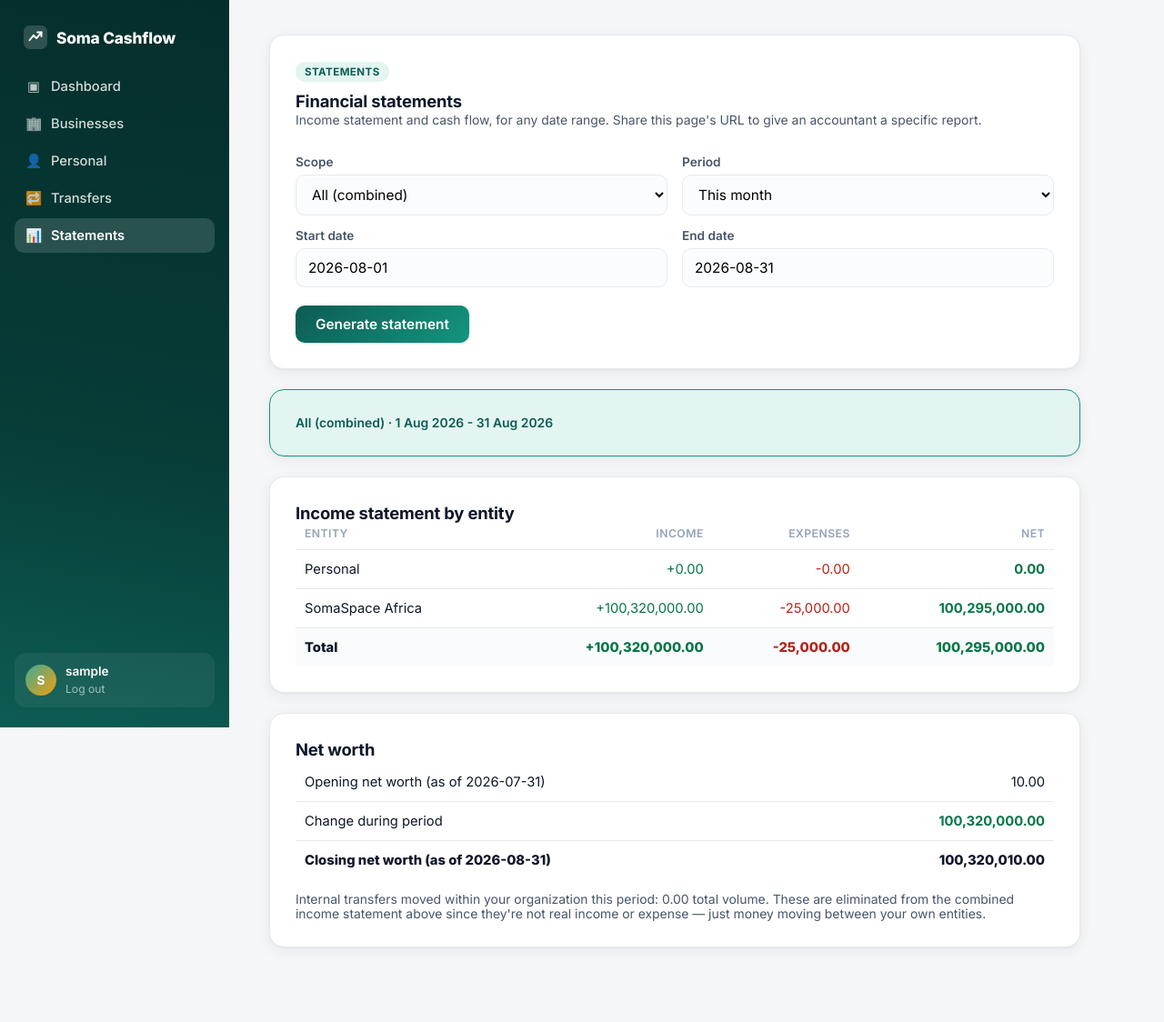
After one commit to jonsoncosmas/soma_cashflow, a PHP site: page /statements.php in a window 1280 px wide. The commit adds this page. Shown: the whole page at 91% size. Run offline with PHP 8.4, Linux system fonts and the light colour scheme; the visitor is signed in with stand-in values (Sample User, id 1); data comes from the database, SQL or seed files in the repository; tables that the repository leaves empty hold one stand-in row (values such as "Sample post").

Commit message:
Phase 4: statement engine

```diff
--- a/includes/header.php
+++ b/includes/header.php
@@ -327,6 +327,9 @@ function nav_active(string $path, string $needle): string
             <a class="<?= nav_active((string) $currentPath, 'transfer.php') ?>" href="/soma_cashflow/public/transfer.php">
                 <span class="navicon">&#128257;</span> Transfers
             </a>
+            <a class="<?= nav_active((string) $currentPath, 'statements.php') ?>" href="/soma_cashflow/public/statements.php">
+                <span class="navicon">&#128202;</span> Statements
+            </a>
         </nav>
         <div class="user-card">
             <div class="avatar"><?= h(strtoupper(substr($user['name'], 0, 1))) ?></div>
--- /dev/null
+++ b/includes/statement_helpers.php
@@ -0,0 +1,288 @@
+<?php
+declare(strict_types=1);
+
+/**
+ * Soma Cashflow - Statement engine (Phase 4)
+ */
+
+/**
+ * Resolves a preset (or custom start/end) into a concrete date range.
+ */
+function resolve_date_range(string $preset, ?string $customStart, ?string $customEnd): array
+{
+    $today = new DateTime('now');
+
+    switch ($preset) {
+        case 'week':
+            $start = (clone $today)->modify('monday this week');
+            $end   = (clone $today)->modify('sunday this week');
+            break;
+
+        case 'quarter':
+            $month = (int) $today->format('n');
+            $qStartMonth = (int) (floor(($month - 1) / 3) * 3 + 1);
+            $start = new DateTime($today->format('Y') . '-' . str_pad((string) $qStartMonth, 2, '0', STR_PAD_LEFT) . '-01');
+            $end   = (clone $start)->modify('+2 months')->modify('last day of this month');
+            break;
+
+        case 'half':
+            $half  = ((int) $today->format('n') <= 6) ? '01' : '07';
+            $start = new DateTime($today->format('Y') . '-' . $half . '-01');
+            $end   = (clone $start)->modify('+5 months')->modify('last day of this month');
+            break;
+
+        case 'year':
+            $start = new DateTime($today->format('Y') . '-01-01');
+            $end   = new DateTime($today->format('Y') . '-12-31');
+            break;
+
+        case 'custom':
+            $start = ($customStart && DateTime::createFromFormat('Y-m-d', $customStart))
+                ? new DateTime($customStart) : new DateTime('first day of this month');
+            $end = ($customEnd && DateTime::createFromFormat('Y-m-d', $customEnd))
+                ? new DateTime($customEnd) : new DateTime('last day of this month');
+            break;
+
+        case 'month':
+        default:
+            $preset = 'month';
+            $start  = new DateTime('first day of this month');
+            $end    = new DateTime('last day of this month');
+            break;
+    }
+
+    if ($start > $end) {
+        [$start, $end] = [$end, $start];
+    }
+
+    return [
+        'preset' => $preset,
+        'start'  => $start->format('Y-m-d'),
+        'end'    => $end->format('Y-m-d'),
+        'label'  => $start->format('j M Y') . ' - ' . $end->format('j M Y'),
+    ];
+}
+
+/** Income statement (categorized) for a single business over a date range. */
+function business_income_statement(PDO $pdo, int $businessId, string $start, string $end): array
+{
+    $income = [];
+    $expense = [];
+    $stmt = $pdo->prepare(
+        "SELECT type, category, SUM(amount) AS total FROM transactions
+         WHERE business_id = ? AND type IN ('income','expense') AND transaction_date BETWEEN ? AND ?
+         GROUP BY type, category ORDER BY total DESC"
+    );
+    $stmt->execute([$businessId, $start, $end]);
+    foreach ($stmt->fetchAll() as $row) {
+        if ($row['type'] === 'income') {
+            $income[$row['category']] = (float) $row['total'];
+        } else {
+            $expense[$row['category']] = (float) $row['total'];
+        }
+    }
+    $incomeTotal = array_sum($income);
+    $expenseTotal = array_sum($expense);
+    return [
+        'income' => $income, 'income_total' => $incomeTotal,
+        'expense' => $expense, 'expense_total' => $expenseTotal,
+        'net' => $incomeTotal - $expenseTotal,
+    ];
+}
+
+/** Income statement (categorized) for the personal ledger over a date range. */
+function personal_income_statement(PDO $pdo, int $userId, string $start, string $end): array
+{
+    $income = [];
+    $expense = [];
+    $stmt = $pdo->prepare(
+        "SELECT type, category, SUM(amount) AS total FROM personal_transactions
+         WHERE user_id = ? AND transaction_date BETWEEN ? AND ?
+         GROUP BY type, category ORDER BY total DESC"
+    );
+    $stmt->execute([$userId, $start, $end]);
+    foreach ($stmt->fetchAll() as $row) {
+        if ($row['type'] === 'income') {
+            $income[$row['category']] = (float) $row['total'];
+        } else {
+            $expense[$row['category']] = (float) $row['total'];
+        }
+    }
+    $incomeTotal = array_sum($income);
+    $expenseTotal = array_sum($expense);
+    return [
+        'income' => $income, 'income_total' => $incomeTotal,
+        'expense' => $expense, 'expense_total' => $expenseTotal,
+        'net' => $incomeTotal - $expenseTotal,
+    ];
+}
+
+function get_business_balance_as_of(PDO $pdo, int $businessId, string $asOfDate): float
+{
+    $stmt = $pdo->prepare(
+        "SELECT COALESCE(SUM(CASE WHEN type IN ('income','loan_received') THEN amount
+                                   WHEN type IN ('expense','loan_given') THEN -amount ELSE 0 END), 0) AS t
+         FROM transactions WHERE business_id = ? AND transaction_date <= ?"
+    );
+    $stmt->execute([$businessId, $asOfDate]);
+    $own = (float) $stmt->fetch()['t'];
+
+    $stmt = $pdo->prepare("SELECT COALESCE(SUM(amount),0) AS t FROM fund_transfers WHERE to_type='business' AND to_business_id=? AND transfer_date <= ?");
+    $stmt->execute([$businessId, $asOfDate]);
+    $in = (float) $stmt->fetch()['t'];
+
+    $stmt = $pdo->prepare("SELECT COALESCE(SUM(amount),0) AS t FROM fund_transfers WHERE from_type='business' AND from_business_id=? AND transfer_date <= ?");
+    $stmt->execute([$businessId, $asOfDate]);
+    $out = (float) $stmt->fetch()['t'];
+
+    return $own + $in - $out;
+}
+
+function get_personal_balance_as_of(PDO $pdo, int $userId, string $asOfDate): float
+{
+    $stmt = $pdo->prepare(
+        "SELECT COALESCE(SUM(CASE WHEN type = 'income' THEN amount ELSE -amount END), 0) AS t
+         FROM personal_transactions WHERE user_id = ? AND transaction_date <= ?"
+    );
+    $stmt->execute([$userId, $asOfDate]);
+    $own = (float) $stmt->fetch()['t'];
+
+    $stmt = $pdo->prepare("SELECT COALESCE(SUM(amount),0) AS t FROM fund_transfers WHERE to_type='personal' AND user_id=? AND transfer_date <= ?");
+    $stmt->execute([$userId, $asOfDate]);
+    $in = (float) $stmt->fetch()['t'];
+
+    $stmt = $pdo->prepare("SELECT COALESCE(SUM(amount),0) AS t FROM fund_transfers WHERE from_type='personal' AND user_id=? AND transfer_date <= ?");
+    $stmt->execute([$userId, $asOfDate]);
+    $out = (float) $stmt->fetch()['t'];
+
+    return $own + $in - $out;
+}
+
+function day_before(string $date): string
+{
+    return (new DateTime($date))->modify('-1 day')->format('Y-m-d');
+}
+
+/** Cash flow statement for a single business: operating vs financing activities. */
+function business_cash_flow(PDO $pdo, int $businessId, string $start, string $end): array
+{
+    $stmt = $pdo->prepare(
+        "SELECT type, COALESCE(SUM(amount),0) AS total FROM transactions
+         WHERE business_id = ? AND transaction_date BETWEEN ? AND ? GROUP BY type"
+    );
+    $stmt->execute([$businessId, $start, $end]);
+    $totals = ['income' => 0.0, 'expense' => 0.0, 'loan_received' => 0.0, 'loan_given' => 0.0];
+    foreach ($stmt->fetchAll() as $r) {
+        $totals[$r['type']] = (float) $r['total'];
+    }
+
+    $stmt = $pdo->prepare("SELECT COALESCE(SUM(amount),0) AS t FROM fund_transfers WHERE to_type='business' AND to_business_id=? AND transfer_date BETWEEN ? AND ?");
+    $stmt->execute([$businessId, $start, $end]);
+    $transferIn = (float) $stmt->fetch()['t'];
+
+    $stmt = $pdo->prepare("SELECT COALESCE(SUM(amount),0) AS t FROM fund_transfers WHERE from_type='business' AND from_business_id=? AND transfer_date BETWEEN ? AND ?");
+    $stmt->execute([$businessId, $start, $end]);
+    $transferOut = (float) $stmt->fetch()['t'];
+
+    $operatingIn  = $totals['income'];
+    $operatingOut = $totals['expense'];
+    $operatingNet = $operatingIn - $operatingOut;
+
+    $financingIn  = $totals['loan_received'] + $transferIn;
+    $financingOut = $totals['loan_given'] + $transferOut;
+    $financingNet = $financingIn - $financingOut;
+
+    $netChange = $operatingNet + $financingNet;
+    $opening = get_business_balance_as_of($pdo, $businessId, day_before($start));
+    $closing = get_business_balance_as_of($pdo, $businessId, $end);
+
+    return [
+        'operatingIn' => $operatingIn, 'operatingOut' => $operatingOut, 'operatingNet' => $operatingNet,
+        'loanReceived' => $totals['loan_received'], 'loanGiven' => $totals['loan_given'],
+        'transferIn' => $transferIn, 'transferOut' => $transferOut,
+        'financingIn' => $financingIn, 'financingOut' => $financingOut, 'financingNet' => $financingNet,
+        'netChange' => $netChange, 'opening' => $opening, 'closing' => $closing,
+    ];
+}
+
+/** Cash flow statement for the personal ledger: operating vs financing (transfers only, no loans). */
+function personal_cash_flow(PDO $pdo, int $userId, string $start, string $end): array
+{
+    $stmt = $pdo->prepare(
+        "SELECT type, COALESCE(SUM(amount),0) AS total FROM personal_transactions
+         WHERE user_id = ? AND transaction_date BETWEEN ? AND ? GROUP BY type"
+    );
+    $stmt->execute([$userId, $start, $end]);
+    $totals = ['income' => 0.0, 'expense' => 0.0];
+    foreach ($stmt->fetchAll() as $r) {
+        $totals[$r['type']] = (float) $r['total'];
+    }
+
+    $stmt = $pdo->prepare("SELECT COALESCE(SUM(amount),0) AS t FROM fund_transfers WHERE to_type='personal' AND user_id=? AND transfer_date BETWEEN ? AND ?");
+    $stmt->execute([$userId, $start, $end]);
+    $transferIn = (float) $stmt->fetch()['t'];
+
+    $stmt = $pdo->prepare("SELECT COALESCE(SUM(amount),0) AS t FROM fund_transfers WHERE from_type='personal' AND user_id=? AND transfer_date BETWEEN ? AND ?");
+    $stmt->execute([$userId, $start, $end]);
+    $transferOut = (float) $stmt->fetch()['t'];
+
+    $operatingIn  = $totals['income'];
+    $operatingOut = $totals['expense'];
+    $operatingNet = $operatingIn - $operatingOut;
+
+    $financingIn  = $transferIn;
+    $financingOut = $transferOut;
+    $financingNet = $financingIn - $financingOut;
+
+    $netChange = $operatingNet + $financingNet;
+    $opening = get_personal_balance_as_of($pdo, $userId, day_before($start));
+    $closing = get_personal_balance_as_of($pdo, $userId, $end);
+
+    return [
+        'operatingIn' => $operatingIn, 'operatingOut' => $operatingOut, 'operatingNet' => $operatingNet,
+        'loanReceived' => 0.0, 'loanGiven' => 0.0,
+        'transferIn' => $transferIn, 'transferOut' => $transferOut,
+        'financingIn' => $financingIn, 'financingOut' => $financingOut, 'financingNet' => $financingNet,
+        'netChange' => $netChange, 'opening' => $opening, 'closing' => $closing,
+    ];
+}
+
+/** Combined income statement across personal + all businesses in the org (intercompany-style breakdown by entity). */
+function combined_income_statement(PDO $pdo, int $orgId, int $userId, string $start, string $end): array
+{
+    $rows = [];
+    $p = personal_income_statement($pdo, $userId, $start, $end);
+    $rows[] = ['entity' => 'Personal', 'income' => $p['income_total'], 'expense' => $p['expense_total'], 'net' => $p['net']];
+
+    $stmt = $pdo->prepare('SELECT id, name FROM businesses WHERE organization_id = ? ORDER BY name');
+    $stmt->execute([$orgId]);
+    foreach ($stmt->fetchAll() as $b) {
+        $bi = business_income_statement($pdo, (int) $b['id'], $start, $end);
+        $rows[] = ['entity' => $b['name'], 'income' => $bi['income_total'], 'expense' => $bi['expense_total'], 'net' => $bi['net']];
+    }
+
+    $totalIncome = array_sum(array_column($rows, 'income'));
+    $totalExpense = array_sum(array_column($rows, 'expense'));
+
+    return ['rows' => $rows, 'total_income' => $totalIncome, 'total_expense' => $totalExpense, 'total_net' => $totalIncome - $totalExpense];
+}
+
+/** Combined net worth (personal + all businesses) as of a given date. */
+function combined_net_worth_as_of(PDO $pdo, int $orgId, int $userId, string $asOfDate): float
+{
+    $total = get_personal_balance_as_of($pdo, $userId, $asOfDate);
+    $stmt = $pdo->prepare('SELECT id FROM businesses WHERE organization_id = ?');
+    $stmt->execute([$orgId]);
+    foreach ($stmt->fetchAll() as $b) {
+        $total += get_business_balance_as_of($pdo, (int) $b['id'], $asOfDate);
+    }
+    return $total;
+}
+
+/** Total volume of internal transfers within the org for the period (informational/audit figure). */
+function combined_internal_transfer_volume(PDO $pdo, int $orgId, string $start, string $end): float
+{
+    $stmt = $pdo->prepare('SELECT COALESCE(SUM(amount),0) AS t FROM fund_transfers WHERE organization_id = ? AND transfer_date BETWEEN ? AND ?');
+    $stmt->execute([$orgId, $start, $end]);
+    return (float) $stmt->fetch()['t'];
+}
--- /dev/null
+++ b/public/statements.php
@@ -0,0 +1,210 @@
+<?php
+declare(strict_types=1);
+
+require __DIR__ . '/../includes/session.php';
+require __DIR__ . '/../includes/helpers.php';
+require __DIR__ . '/../includes/statement_helpers.php';
+require_login();
+$pdo = require __DIR__ . '/../config/database.php';
+$user = current_user();
+
+$stmt = $pdo->prepare('SELECT id, name FROM organizations WHERE owner_user_id = ? LIMIT 1');
+$stmt->execute([$user['id']]);
+$org = $stmt->fetch();
+
+$businesses = [];
+if ($org) {
+    $stmt = $pdo->prepare('SELECT id, name FROM businesses WHERE organization_id = ? ORDER BY name');
+    $stmt->execute([$org['id']]);
+    $businesses = $stmt->fetchAll();
+}
+
+// ---- Resolve scope ----
+$scopeParam = (string) ($_GET['scope'] ?? 'all');
+$scopeType = 'all';
+$scopeBusinessId = null;
+$scopeLabel = 'All (combined)';
+
+if ($scopeParam === 'personal') {
+    $scopeType = 'personal';
+    $scopeLabel = 'Personal';
+} elseif (str_starts_with($scopeParam, 'business:')) {
+    $bid = (int) substr($scopeParam, 9);
+    foreach ($businesses as $b) {
+        if ((int) $b['id'] === $bid) {
+            $scopeType = 'business';
+            $scopeBusinessId = $bid;
+            $scopeLabel = $b['name'];
+            break;
+        }
+    }
+}
+
+// ---- Resolve date range ----
+$preset = (string) ($_GET['preset'] ?? 'month');
+$range = resolve_date_range($preset, $_GET['start'] ?? null, $_GET['end'] ?? null);
+
+$presetLabels = [
+    'week' => 'This week', 'month' => 'This month', 'quarter' => 'This quarter',
+    'half' => 'This half-year', 'year' => 'This year', 'custom' => 'Custom range',
+];
+
+$pageTitle = 'Statements - Soma Cashflow';
+require __DIR__ . '/../includes/header.php';
+?>
+<div class="card">
+    <span class="eyebrow">Statements</span>
+    <h2 style="margin-bottom:2px;">Financial statements</h2>
+    <p class="muted" style="margin-top:2px;">Income statement and cash flow, for any date range. Share this page's URL to give an accountant a specific report.</p>
+
+    <form method="get" action="/soma_cashflow/public/statements.php" style="margin-top:16px;">
+        <div class="form-grid">
+            <div>
+                <label for="scope">Scope</label>
+                <select id="scope" name="scope">
+                    <option value="all" <?= $scopeParam === 'all' ? 'selected' : '' ?>>All (combined)</option>
+                    <option value="personal" <?= $scopeParam === 'personal' ? 'selected' : '' ?>>Personal</option>
+                    <?php foreach ($businesses as $b): ?>
+                        <option value="business:<?= (int) $b['id'] ?>" <?= $scopeParam === 'business:' . $b['id'] ? 'selected' : '' ?>><?= h($b['name']) ?></option>
+                    <?php endforeach; ?>
+                </select>
+            </div>
+            <div>
+                <label for="preset">Period</label>
+                <select id="preset" name="preset">
+                    <?php foreach ($presetLabels as $val => $label): ?>
+                        <option value="<?= h($val) ?>" <?= $range['preset'] === $val ? 'selected' : '' ?>><?= h($label) ?></option>
+                    <?php endforeach; ?>
+                </select>
+            </div>
+            <div>
+                <label for="start">Start date</label>
+                <input type="text" id="start" name="start" value="<?= h($range['start']) ?>" onfocus="this.type='date'" onblur="if(!this.value)this.type='text'">
+            </div>
+            <div>
+                <label for="end">End date</label>
+                <input type="text" id="end" name="end" value="<?= h($range['end']) ?>" onfocus="this.type='date'" onblur="if(!this.value)this.type='text'">
+            </div>
+        </div>
+        <button type="submit">Generate statement</button>
+    </form>
+</div>
+
+<div class="card" style="background: var(--brand-100); border-color: var(--brand-500);">
+    <p class="muted" style="margin:0; color:var(--brand-700); font-weight:600;">
+        <?= h($scopeLabel) ?> &middot; <?= h($range['label']) ?>
+    </p>
+</div>
+
+<?php if ($scopeType === 'all'): ?>
+    <?php
+    $ci = combined_income_statement($pdo, $org['id'], $user['id'], $range['start'], $range['end']);
+    $openingNW = combined_net_worth_as_of($pdo, $org['id'], $user['id'], day_before($range['start']));
+    $closingNW = combined_net_worth_as_of($pdo, $org['id'], $user['id'], $range['end']);
+    $transferVolume = combined_internal_transfer_volume($pdo, $org['id'], $range['start'], $range['end']);
+    ?>
+    <div class="card">
+        <h2>Income statement by entity</h2>
+        <div class="table-scroll">
+        <table>
+            <tr><th>Entity</th><th style="text-align:right;">Income</th><th style="text-align:right;">Expenses</th><th style="text-align:right;">Net</th></tr>
+            <?php foreach ($ci['rows'] as $r): ?>
+            <tr>
+                <td><?= h($r['entity']) ?></td>
+                <td style="text-align:right; color:var(--success-fg);">+<?= number_format($r['income'], 2) ?></td>
+                <td style="text-align:right; color:var(--error-fg);">-<?= number_format($r['expense'], 2) ?></td>
+                <td style="text-align:right; font-weight:700; color: <?= $r['net'] >= 0 ? 'var(--success-fg)' : 'var(--error-fg)' ?>;"><?= number_format($r['net'], 2) ?></td>
+            </tr>
+            <?php endforeach; ?>
+            <tr style="font-weight:800; background:#fafbfc;">
+                <td>Total</td>
+                <td style="text-align:right; color:var(--success-fg);">+<?= number_format($ci['total_income'], 2) ?></td>
+                <td style="text-align:right; color:var(--error-fg);">-<?= number_format($ci['total_expense'], 2) ?></td>
+                <td style="text-align:right; color: <?= $ci['total_net'] >= 0 ? 'var(--success-fg)' : 'var(--error-fg)' ?>;"><?= number_format($ci['total_net'], 2) ?></td>
+            </tr>
+        </table>
+        </div>
+    </div>
+
+    <div class="card">
+        <h2>Net worth</h2>
+        <table>
+            <tr><td>Opening net worth (as of <?= h(day_before($range['start'])) ?>)</td><td style="text-align:right;"><?= number_format($openingNW, 2) ?></td></tr>
+            <tr><td>Change during period</td><td style="text-align:right; font-weight:700; color: <?= ($closingNW - $openingNW) >= 0 ? 'var(--success-fg)' : 'var(--error-fg)' ?>;"><?= number_format($closingNW - $openingNW, 2) ?></td></tr>
+            <tr style="font-weight:800;"><td>Closing net worth (as of <?= h($range['end']) ?>)</td><td style="text-align:right;"><?= number_format($closingNW, 2) ?></td></tr>
+        </table>
+        <p class="muted" style="margin-top:14px; margin-bottom:0;">
+            Internal transfers moved within your organization this period: <?= number_format($transferVolume, 2) ?> total volume.
+            These are eliminated from the combined income statement above since they're not real income or expense &mdash; just money moving between your own entities.
+        </p>
+    </div>
+
+<?php else: ?>
+    <?php
+    $income = $scopeType === 'personal'
+        ? personal_income_statement($pdo, $user['id'], $range['start'], $range['end'])
+        : business_income_statement($pdo, $scopeBusinessId, $range['start'], $range['end']);
+    $cf = $scopeType === 'personal'
+        ? personal_cash_flow($pdo, $user['id'], $range['start'], $range['end'])
+        : business_cash_flow($pdo, $scopeBusinessId, $range['start'], $range['end']);
+    ?>
+    <div class="card">
+        <h2>Income statement</h2>
+        <?php if (!$income['income'] && !$income['expense']): ?>
+            <p class="muted">No income or expenses recorded in this period.</p>
+        <?php else: ?>
+        <div class="table-scroll">
+        <table>
+            <tr><th>Category</th><th style="text-align:right;">Amount</th></tr>
+            <?php if ($income['income']): ?>
+                <tr style="background:#fafbfc;"><td colspan="2" style="font-weight:700;">Income</td></tr>
+                <?php foreach ($income['income'] as $cat => $amt): ?>
+                <tr><td style="padding-left:24px;"><?= h($cat) ?></td><td style="text-align:right; color:var(--success-fg);">+<?= number_format($amt, 2) ?></td></tr>
+                <?php endforeach; ?>
+                <tr><td style="font-weight:700;">Total income</td><td style="text-align:right; font-weight:700; color:var(--success-fg);">+<?= number_format($income['income_total'], 2) ?></td></tr>
+            <?php endif; ?>
+            <?php if ($income['expense']): ?>
+                <tr style="background:#fafbfc;"><td colspan="2" style="font-weight:700;">Expenses</td></tr>
+                <?php foreach ($income['expense'] as $cat => $amt): ?>
+                <tr><td style="padding-left:24px;"><?= h($cat) ?></td><td style="text-align:right; color:var(--error-fg);">-<?= number_format($amt, 2) ?></td></tr>
+                <?php endforeach; ?>
+                <tr><td style="font-weight:700;">Total expenses</td><td style="text-align:right; font-weight:700; color:var(--error-fg);">-<?= number_format($income['expense_total'], 2) ?></td></tr>
+            <?php endif; ?>
+            <tr style="font-weight:800; border-top:2px solid var(--border);">
+                <td>Net income</td>
+                <td style="text-align:right; color: <?= $income['net'] >= 0 ? 'var(--success-fg)' : 'var(--error-fg)' ?>;"><?= number_format($income['net'], 2) ?></td>
+            </tr>
+        </table>
+        </div>
+        <?php endif; ?>
+    </div>
+
+    <div class="card">
+        <h2>Cash flow statement</h2>
+        <div class="table-scroll">
+        <table>
+            <tr style="background:#fafbfc;"><td colspan="2" style="font-weight:700;">Operating activities</td></tr>
+            <tr><td style="padding-left:24px;">Cash from income</td><td style="text-align:right; color:var(--success-fg);">+<?= number_format($cf['operatingIn'], 2) ?></td></tr>
+            <tr><td style="padding-left:24px;">Cash used in expenses</td><td style="text-align:right; color:var(--error-fg);">-<?= number_format($cf['operatingOut'], 2) ?></td></tr>
+            <tr><td style="font-weight:700;">Net operating cash flow</td><td style="text-align:right; font-weight:700;"><?= number_format($cf['operatingNet'], 2) ?></td></tr>
+
+            <tr style="background:#fafbfc;"><td colspan="2" style="font-weight:700;">Financing activities</td></tr>
+            <?php if ($scopeType === 'business'): ?>
+            <tr><td style="padding-left:24px;">Loans received</td><td style="text-align:right; color:var(--success-fg);">+<?= number_format($cf['loanReceived'], 2) ?></td></tr>
+            <tr><td style="padding-left:24px;">Loans given</td><td style="text-align:right; color:var(--error-fg);">-<?= number_format($cf['loanGiven'], 2) ?></td></tr>
+            <?php endif; ?>
+            <tr><td style="padding-left:24px;">Transfers in</td><td style="text-align:right; color:var(--success-fg);">+<?= number_format($cf['transferIn'], 2) ?></td></tr>
+            <tr><td style="padding-left:24px;">Transfers out</td><td style="text-align:right; color:var(--error-fg);">-<?= number_format($cf['transferOut'], 2) ?></td></tr>
+            <tr><td style="font-weight:700;">Net financing cash flow</td><td style="text-align:right; font-weight:700;"><?= number_format($cf['financingNet'], 2) ?></td></tr>
+
+            <tr style="font-weight:800; border-top:2px solid var(--border);">
+                <td>Net change in cash</td>
+                <td style="text-align:right; color: <?= $cf['netChange'] >= 0 ? 'var(--success-fg)' : 'var(--error-fg)' ?>;"><?= number_format($cf['netChange'], 2) ?></td>
+            </tr>
+            <tr><td>Opening balance (<?= h(day_before($range['start'])) ?>)</td><td style="text-align:right;"><?= number_format($cf['opening'], 2) ?></td></tr>
+            <tr style="font-weight:800;"><td>Closing balance (<?= h($range['end']) ?>)</td><td style="text-align:right;"><?= number_format($cf['closing'], 2) ?></td></tr>
+        </table>
+        </div>
+    </div>
+<?php endif; ?>
+<?php require __DIR__ . '/../includes/footer.php'; ?>
```
